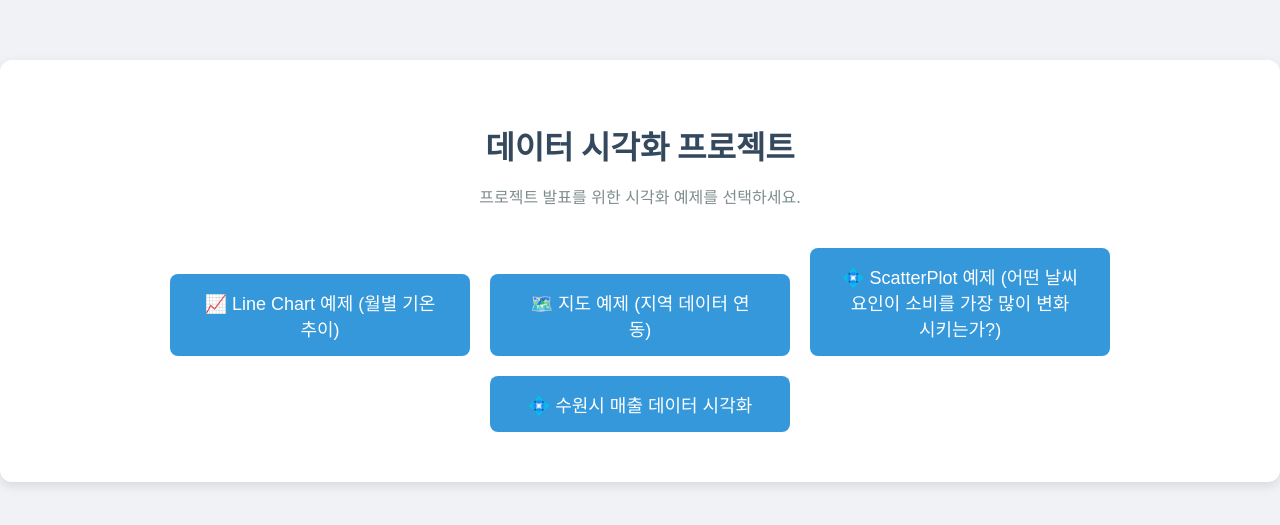
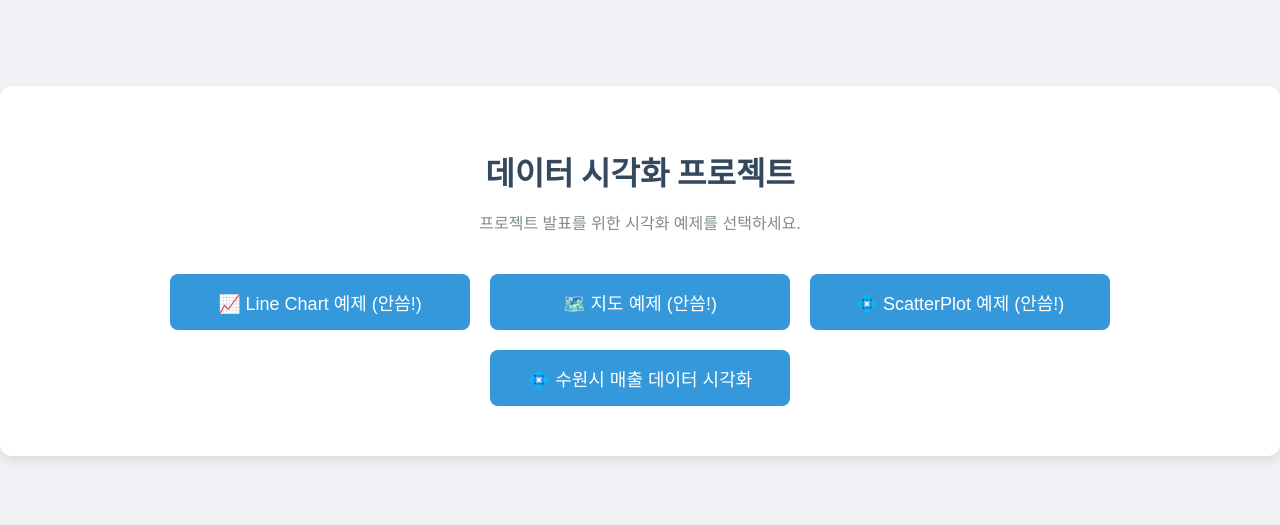
Before and after one commit to YerinaOh/DataVis_Group2_Project, a React (Create React App) app: page / in a window 1280 px wide. Shown: the part 129-654 px from the top of the page. Built offline with nearby package versions, Linux system fonts and the light colour scheme.

Commit message:
차트 레이아웃 정리 및 다듬기

```diff
--- a/src/App.js
+++ b/src/App.js
@@ -33,25 +33,28 @@ function App() {
         {/* 버튼 1: Line Chart 예제 */}
         <button
           className="menu-button"
+          color='rgba(157, 160, 161, 1)'
           onClick={() => setMode('line')}
         >
-          📈 Line Chart 예제 (월별 기온 추이)
+          📈 Line Chart 예제 (안씀!)
         </button>
 
         {/* 버튼 2: Map Chart 예제 */}
         <button
           className="menu-button"
+          color='rgba(157, 160, 161, 1)'
           onClick={() => setMode('map')}
         >
-          🗺️ 지도 예제 (지역 데이터 연동)
+          🗺️ 지도 예제 (안씀!)
         </button>
 
         {/* 버튼 3: ScatterPlot 예제 */}
         <button
           className="menu-button"
+          color='rgba(157, 160, 161, 1)'
           onClick={() => setMode('plot')}
         >
-          💠 ScatterPlot 예제 (어떤 날씨 요인이 소비를 가장 많이 변화 시키는가?)
+          💠 ScatterPlot 예제 (안씀!)
         </button>
         {/* 버튼 4: 수원시 매출 데이터 시각화 예제 */}
         <button
--- a/src/components/SalesBarChart.css
+++ b/src/components/SalesBarChart.css
@@ -1,4 +1,4 @@
-/* SalesBarChart.css */
+/* SalesBarChart.css (변경 없음) */
 
 .main-container {
   display: flex;
@@ -14,6 +14,7 @@
   padding: 20px;
   background-color: #f9f9f9;
   border-radius: 8px;
+  box-shadow: 0 2px 8px rgba(0, 0, 0, 0.03);
   margin-top: 20px;
   box-sizing: border-box;
   font-size: 1.1em;
@@ -41,22 +42,22 @@
   opacity: 0.5;
 }
 
-/* --- [신규] 필터 선택 상자 스타일 --- */
 .filter-container {
   display: flex;
-  justify-content: space-between; /* 항목들을 균등하게 배치 */
+  justify-content: space-between;
   width: 90%;
   max-width: 1000px;
   margin-top: 20px;
+  margin-bottom: 40px;
   padding: 20px;
   background-color: #f9f9f9;
   border-radius: 8px;
   box-sizing: border-box;
-  gap: 20px; /* 항목 사이 간격 */
+  gap: 20px;
 }
 
 .filter-item {
-  flex: 1; /* 3개 항목이 동일한 너비를 갖도록 함 */
+  flex: 1;
   display: flex;
   flex-direction: column;
 }
@@ -75,14 +76,14 @@
   background-color: #fff;
   cursor: pointer;
 }
-/* --- 필터 스타일 끝 --- */
 
 .chart-container {
   width: 90%;
   max-width: 1000px;
   min-height: 600px;
-  margin: 20px auto 40px auto;
-  padding: 20px;
+  /* [수정] 차트가 맨 위로 갔으므로 상단 마진 추가 */
+  margin: 80px auto 20px auto;
+  padding: 0px;
   background-color: #ffffff;
   box-shadow: 0 4px 12px rgba(0, 0, 0, 0.05);
   border-radius: 10px;
--- a/src/components/SalesBarChart.js
+++ b/src/components/SalesBarChart.js
@@ -144,6 +144,39 @@ const SalesBarChart = () => {
 
   return (
     <div className="main-container">
+      <h2>🐬수원 지역의 날씨에 따른 업종별 소비량 비교🐬</h2>
+      <p>데이터시각화 2조 - Final Project</p>
+
+      {/* 차트 컨테이너 */}
+      <div className="chart-container">
+        {chartDisplayData && chartDisplayData.x.length > 0 ? (
+          <Plot
+            data={[
+              {
+                x: chartDisplayData.x,
+                y: chartDisplayData.y,
+                type: 'bar',
+                marker: { color: 'rgb(55, 128, 191)' },
+              },
+            ]}
+            layout={{
+              title: getChartTitle(), // 동적 제목
+              xaxis: { title: '업종', automargin: true },
+              yaxis: { title: '매출액 (만원)', autorange: true, tickformat: ',.0f' },
+              width: 1000,
+              height: 600,
+            }}
+            useResizeHandler={true}
+            style={{ width: '100%', height: '100%' }}
+            config={{ responsive: true }}
+          />
+        ) : (
+          <div className="loading-message">
+            {isLoading ? '데이터 처리 중...' : '선택한 조건에 해당하는 데이터가 없습니다.'}
+          </div>
+        )}
+      </div>
+
       {/* 1. 기온 슬라이더 */}
       <div className="slider-container">
         <label htmlFor="temp-slider">기온 선택: {selectedTemp}°C</label>
@@ -207,35 +240,7 @@ const SalesBarChart = () => {
       </div>
 
 
-      {/* 차트 컨테이너 */}
-      <div className="chart-container">
-        {chartDisplayData && chartDisplayData.x.length > 0 ? (
-          <Plot
-            data={[
-              {
-                x: chartDisplayData.x,
-                y: chartDisplayData.y,
-                type: 'bar',
-                marker: { color: 'rgb(55, 128, 191)' },
-              },
-            ]}
-            layout={{
-              title: getChartTitle(), // 동적 제목
-              xaxis: { title: '업종', automargin: true },
-              yaxis: { title: '매출액 (만원)', autorange: true, tickformat: ',.0f' },
-              width: 1000,
-              height: 600,
-            }}
-            useResizeHandler={true}
-            style={{ width: '100%', height: '100%' }}
-            config={{ responsive: true }}
-          />
-        ) : (
-          <div className="loading-message">
-            {isLoading ? '데이터 처리 중...' : '선택한 조건에 해당하는 데이터가 없습니다.'}
-          </div>
-        )}
-      </div>
+
     </div>
   );
 };
```
